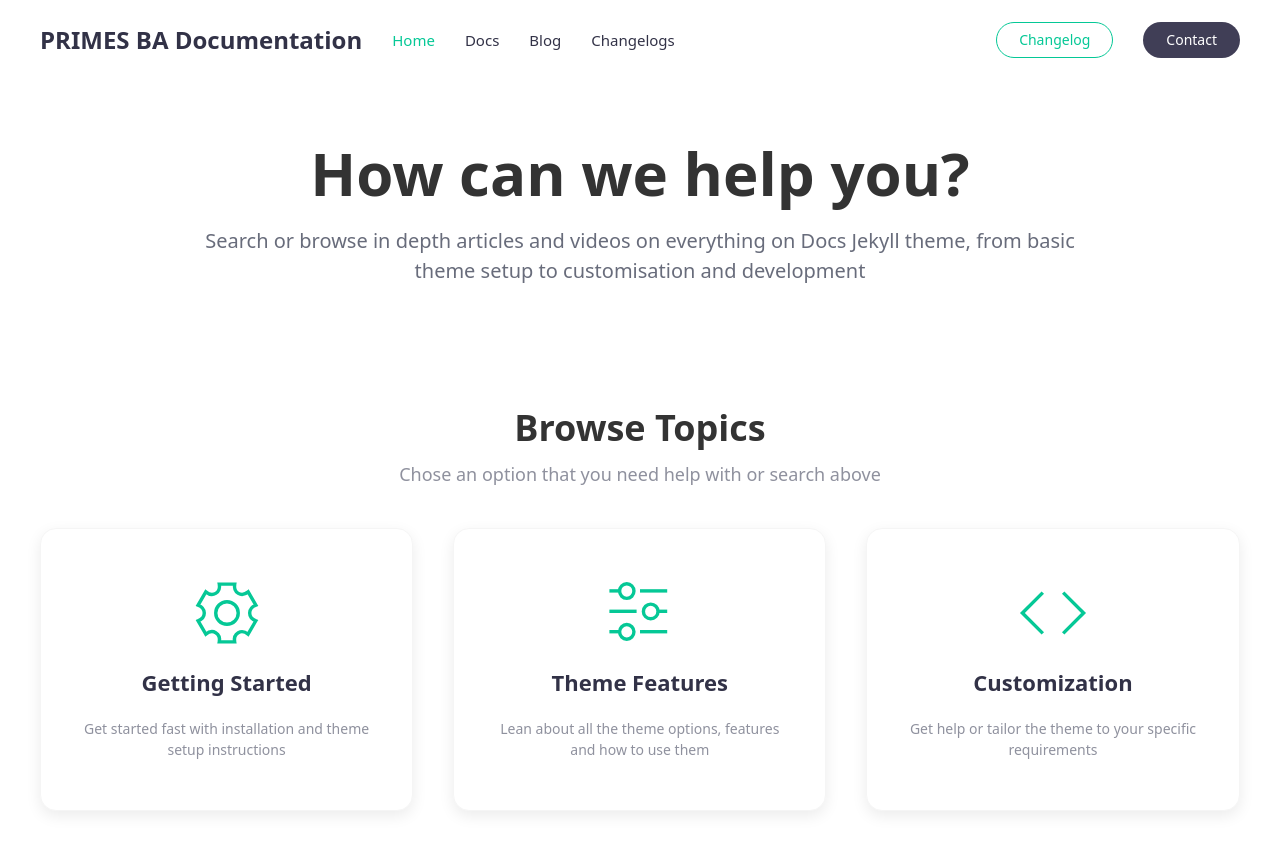
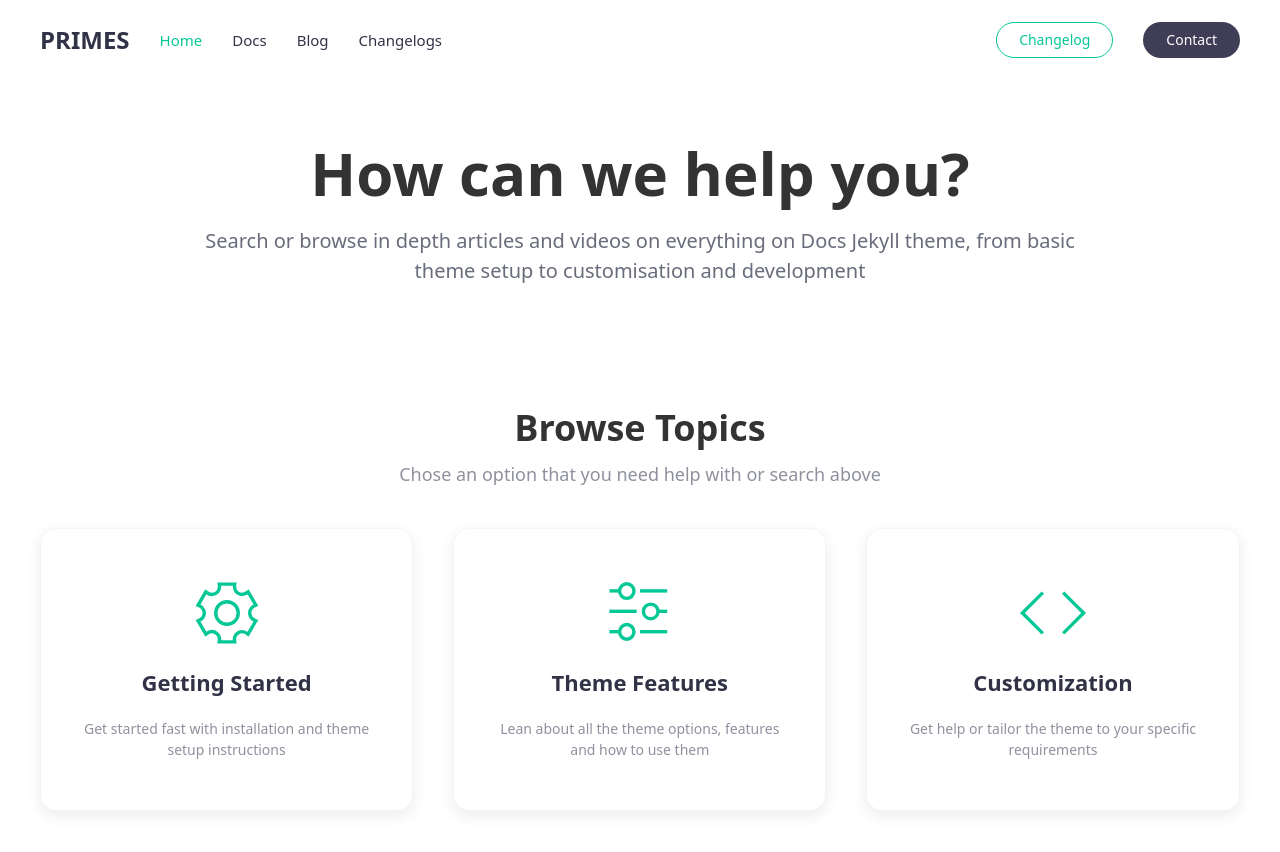
Before and after one commit to UNHCRData/PRIMES-Doc, a Jekyll site: the page built from index.md, in a window 1280 px wide and 900 px high. Shown: the top 852 px of the window. Built offline with Jekyll 4.4.1, drawn with Linux system fonts in a browser that asks for light colours.

Commit message:
Update _config.yml

```diff
--- a/_config.yml
+++ b/_config.yml
@@ -1,9 +1,9 @@
 # Site settings
-title: PRIMES BA Documentation
+title: PRIMES
 author:
   name: GDS - PDSS - BA Team
   email: your-email@domain.com
-description: "PRIMES BA Team - Documentation"
+description: "PRIMES Documentation"
 
 # Site subpath, e.g. /blog
 baseurl: "/"
```
